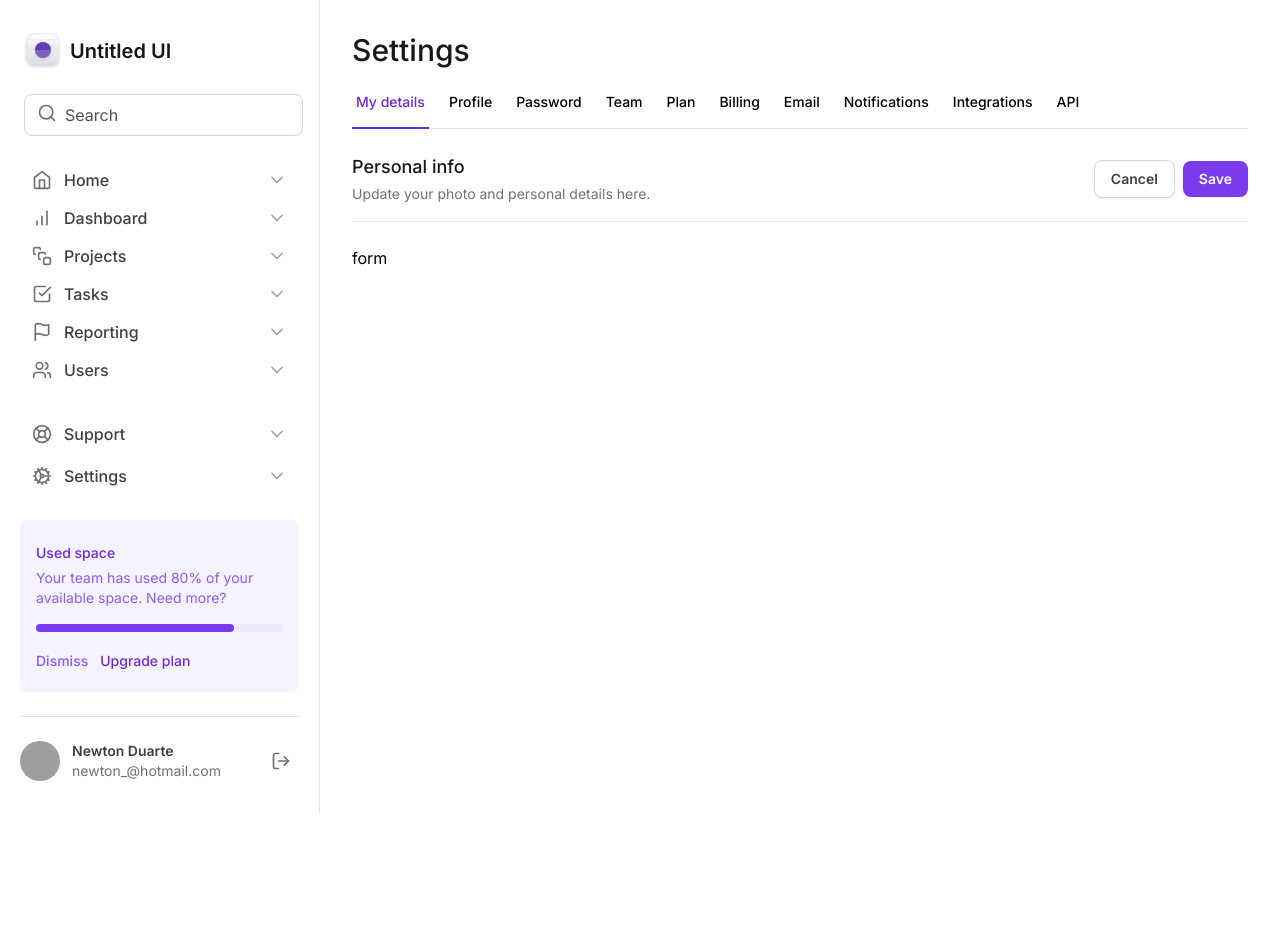
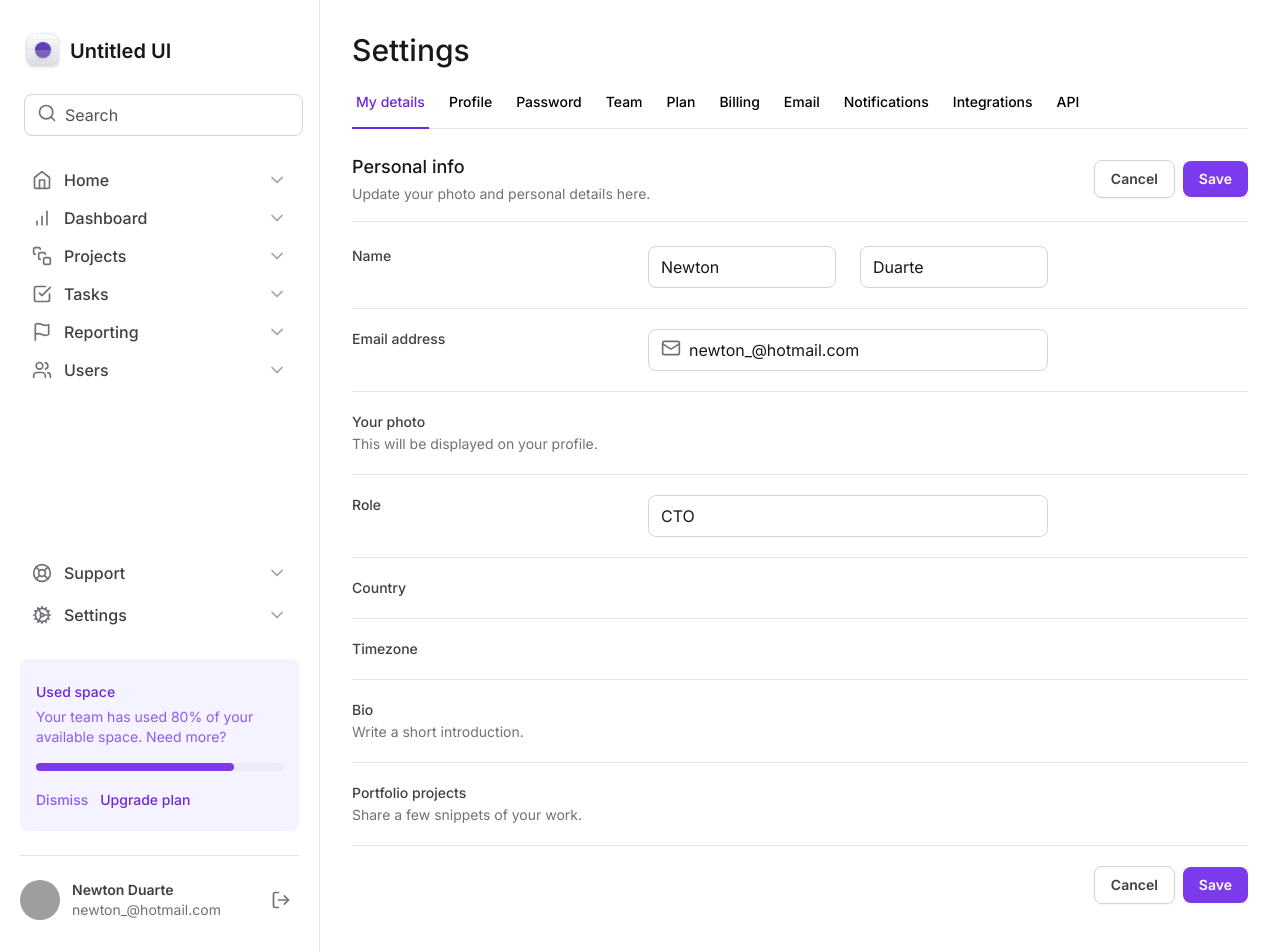
Before and after one commit to Newton-Duarte/ignite-tailwind, a Next.js app: page / in a window 1280 px wide. Before the commit the page ends 813 px from the top, so only its background shows below. Built offline with nearby package versions, Linux system fonts and the light colour scheme; grey boxes are pictures that could not be loaded.

Commit message:
feat: add form fields

```diff
--- a/src/app/page.tsx
+++ b/src/app/page.tsx
@@ -1,4 +1,6 @@
 import { SettingsTabs } from '@/components/SettingsTabs'
+import * as Input from '@/components/Input'
+import { Mail } from 'lucide-react'
 
 export default function Home() {
   return (
@@ -31,8 +33,123 @@
           </div>
         </div>
 
-        <form id="settings" className="mt-6 flex w-full flex-col ">
-          form
+        <form
+          id="settings"
+          className="mt-6 flex w-full flex-col gap-5 divide-y divide-zinc-200"
+        >
+          <div className="grid grid-cols-form gap-3">
+            <label
+              htmlFor="firstName"
+              className="text-sm font-medium text-zinc-700"
+            >
+              Name
+            </label>
+            <div className="grid grid-cols-2 gap-6">
+              <Input.InputRoot>
+                <Input.InputControl id="firstName" defaultValue="Newton" />
+              </Input.InputRoot>
+
+              <Input.InputRoot>
+                <Input.InputControl defaultValue="Duarte" />
+              </Input.InputRoot>
+            </div>
+          </div>
+
+          <div className="grid grid-cols-form gap-3 pt-5">
+            <label
+              htmlFor="email"
+              className="text-sm font-medium text-zinc-700"
+            >
+              Email address
+            </label>
+            <Input.InputRoot>
+              <Input.InputPrefix>
+                <Mail className="h-5 w-5 text-zinc-500" />
+              </Input.InputPrefix>
+              <Input.InputControl
+                id="email"
+                type="email"
+                defaultValue="newton_@hotmail.com"
+              />
+            </Input.InputRoot>
+          </div>
+
+          <div className="grid grid-cols-form gap-3 pt-5">
+            <label
+              htmlFor="photo"
+              className="text-sm font-medium text-zinc-700"
+            >
+              Your photo
+              <span className="mt-0.5 block text-sm font-normal text-zinc-500">
+                This will be displayed on your profile.
+              </span>
+            </label>
+          </div>
+
+          <div className="grid grid-cols-form gap-3 pt-5">
+            <label htmlFor="role" className="text-sm font-medium text-zinc-700">
+              Role
+            </label>
+            <Input.InputRoot>
+              <Input.InputControl id="role" defaultValue="CTO" />
+            </Input.InputRoot>
+          </div>
+
+          <div className="grid grid-cols-form gap-3 pt-5">
+            <label
+              htmlFor="country"
+              className="text-sm font-medium text-zinc-700"
+            >
+              Country
+            </label>
+            <div></div>
+          </div>
+
+          <div className="grid grid-cols-form gap-3 pt-5">
+            <label
+              htmlFor="timezone"
+              className="text-sm font-medium text-zinc-700"
+            >
+              Timezone
+            </label>
+            <div></div>
+          </div>
+
+          <div className="grid grid-cols-form gap-3 pt-5">
+            <label htmlFor="bio" className="text-sm font-medium text-zinc-700">
+              Bio
+              <span className="mt-0.5 block text-sm font-normal text-zinc-500">
+                Write a short introduction.
+              </span>
+            </label>
+          </div>
+
+          <div className="grid grid-cols-form gap-3 pt-5">
+            <label
+              htmlFor="projects"
+              className="text-sm font-medium text-zinc-700"
+            >
+              Portfolio projects
+              <span className="mt-0.5 block text-sm font-normal text-zinc-500">
+                Share a few snippets of your work.
+              </span>
+            </label>
+          </div>
+
+          <div className="flex items-center justify-end gap-2 pt-5">
+            <button
+              type="button"
+              className="rounded-lg border border-zinc-300 px-4 py-2 text-sm font-semibold text-zinc-700 shadow-sm hover:bg-zinc-50"
+            >
+              Cancel
+            </button>
+            <button
+              type="submit"
+              className="rounded-lg bg-violet-600 px-4 py-2 text-sm font-semibold text-white shadow-sm hover:bg-violet-700"
+            >
+              Save
+            </button>
+          </div>
         </form>
       </div>
     </>
--- a/tailwind.config.ts
+++ b/tailwind.config.ts
@@ -7,6 +7,7 @@
       gridTemplateColumns: {
         app: 'minmax(18rem, 20rem) 1fr',
         profile: 'max-content 1fr max-content',
+        form: 'minmax(7.5rem, 17.5rem) minmax(25rem, 1fr) minmax(0, 15rem)',
       },
     },
   },
```
